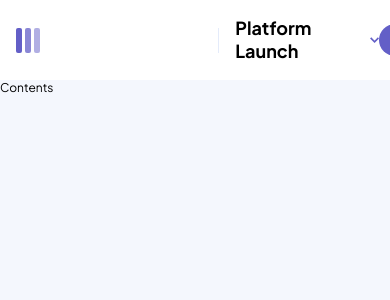
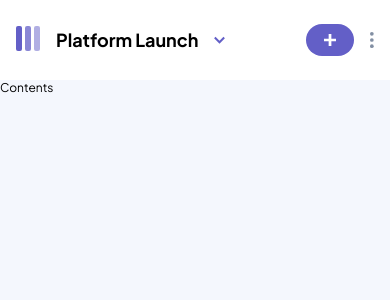
Before and after one commit to NaetharuCodes/kanban, a React (Vite) app in the folder kanban-ui/: page / in a window 390 px wide. Shown: the top 300 px of the page. Built offline with nearby package versions, Linux system fonts and the light colour scheme.

Commit message:
remove brand container for mobile

```diff
--- a/kanban-ui/src/components/AppShell/AppShell.module.css
+++ b/kanban-ui/src/components/AppShell/AppShell.module.css
@@ -15,14 +15,6 @@
   align-items: center;
   padding: 20px 16px;
   height: 80px;
-}
-
-.brandContainer {
-  display: flex;
-  align-items: center;
-  gap: 16px;
-  width: 244px;
-  border-right: 1px solid rgba(var(--light-gray));
 }
 
 .brandText {
```
